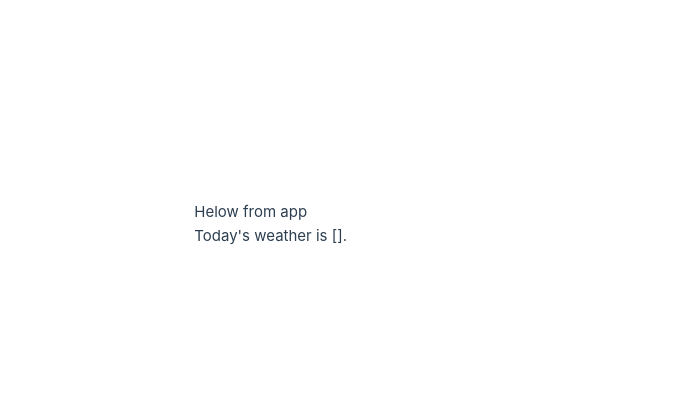
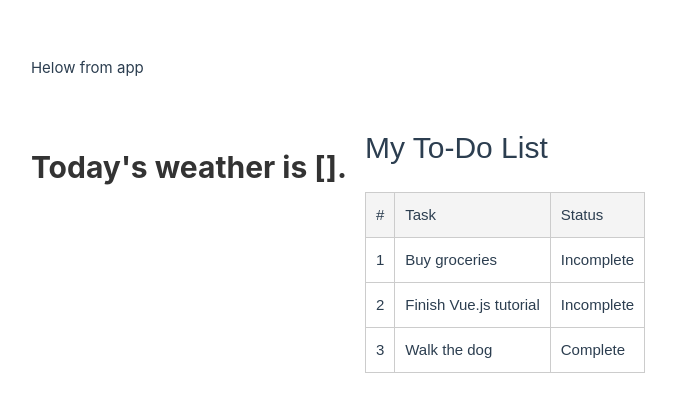
Before and after one commit to JunyuLi1/133A5, a Vue app in the folder a5-133/: page / in a window 1280 px wide. Shown: the part 176-588 px from the top of the page, without its empty margins (293-969 px from the left). Built offline with nearby package versions, Linux system fonts and the light colour scheme; no server answers.

Commit message:
add todolis tempo

```diff
--- a/a5-133/src/App.vue
+++ b/a5-133/src/App.vue
@@ -1,12 +1,13 @@
 <script setup>
     // import ToDolist
     import weather from './weather.vue'
-
+    import todolis from './ToDoLis.vue'
 </script>
 
 <template>
     <p>Helow from app</p>
     <weather/>
+    <todolis/>
 </template>
 
 <style scoped>
--- /dev/null
+++ b/a5-133/src/ToDoLis.vue
@@ -0,0 +1,61 @@
+<template>
+    <div class="todo-container">
+        <br>
+        <h1>My To-Do List</h1>
+        <table class="todo-table">
+        <thead>
+            <tr>
+            <th>#</th>
+            <th>Task</th>
+            <th>Status</th>
+            </tr>
+        </thead>
+        <tbody>
+            <tr v-for="(item, index) in todos" :key="index">
+            <td>{{ index + 1 }}</td>
+            <td>{{ item.task }}</td>
+            <td>{{ item.status }}</td>
+            </tr>
+        </tbody>
+        </table>
+    </div>
+</template>
+
+<script setup>
+    import { ref } from 'vue';
+
+    const todos = ref([
+        { task: "Buy groceries", status: "Incomplete" },
+        { task: "Finish Vue.js tutorial", status: "Incomplete" },
+        { task: "Walk the dog", status: "Complete" },
+    ]);
+</script>
+
+<style scoped>
+    .todo-container {
+        max-width: 600px;
+        margin: 20px auto;
+        font-family: Arial, sans-serif;
+    }
+
+    .todo-table {
+        width: 100%;
+        border-collapse: collapse;
+        margin-top: 20px;
+    }
+
+    .todo-table th,
+    .todo-table td {
+        border: 1px solid #ccc;
+        text-align: left;
+        padding: 10px;
+    }
+
+    .todo-table th {
+        background-color: #f4f4f4;
+    }
+
+    .todo-table td {
+        background-color: #fff;
+    }
+</style>
--- a/a5-133/src/weather.vue
+++ b/a5-133/src/weather.vue
@@ -4,8 +4,8 @@
 
     const weather = ref([]);
 
-    // 请求天气数据
-    axios.get('http://11.23.3.199:5000/requireWeather')
+    // request weather data
+    axios.get('http://11.23.3.199:5000/requireWeather') // based on backend address
     .then(result => {
         weather.value = result.data['data'];
     })
@@ -16,11 +16,17 @@
 
 <template>
     <br>
-    <p>
+    <p class="weather">
         Today's weather is {{ weather }}.
     </p>
 </template>
 
 <style scoped>
-/* 可根据需要添加样式 */
+    .weather {
+        font-size: 2em;
+        font-weight: bold;
+        color: #333;
+        text-align: center;
+        margin-top: 20%;
+    }
 </style>
```
